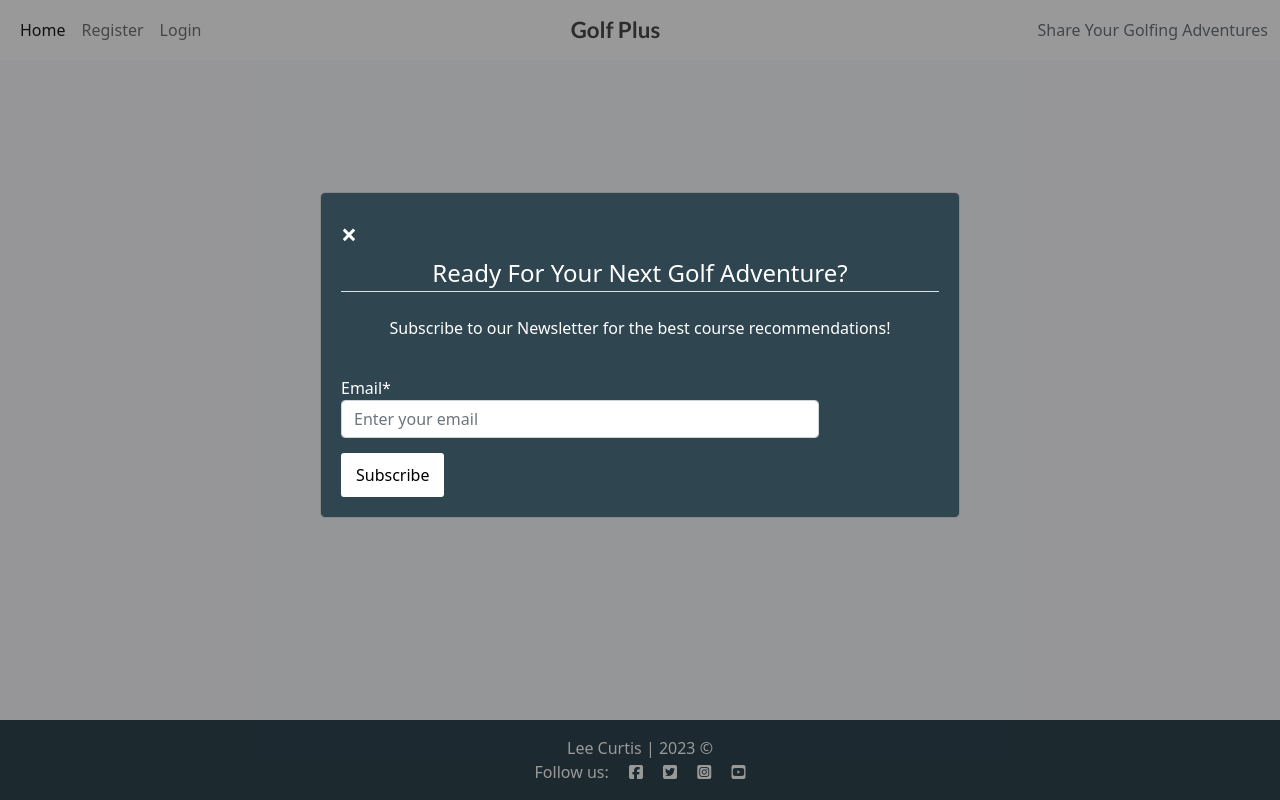
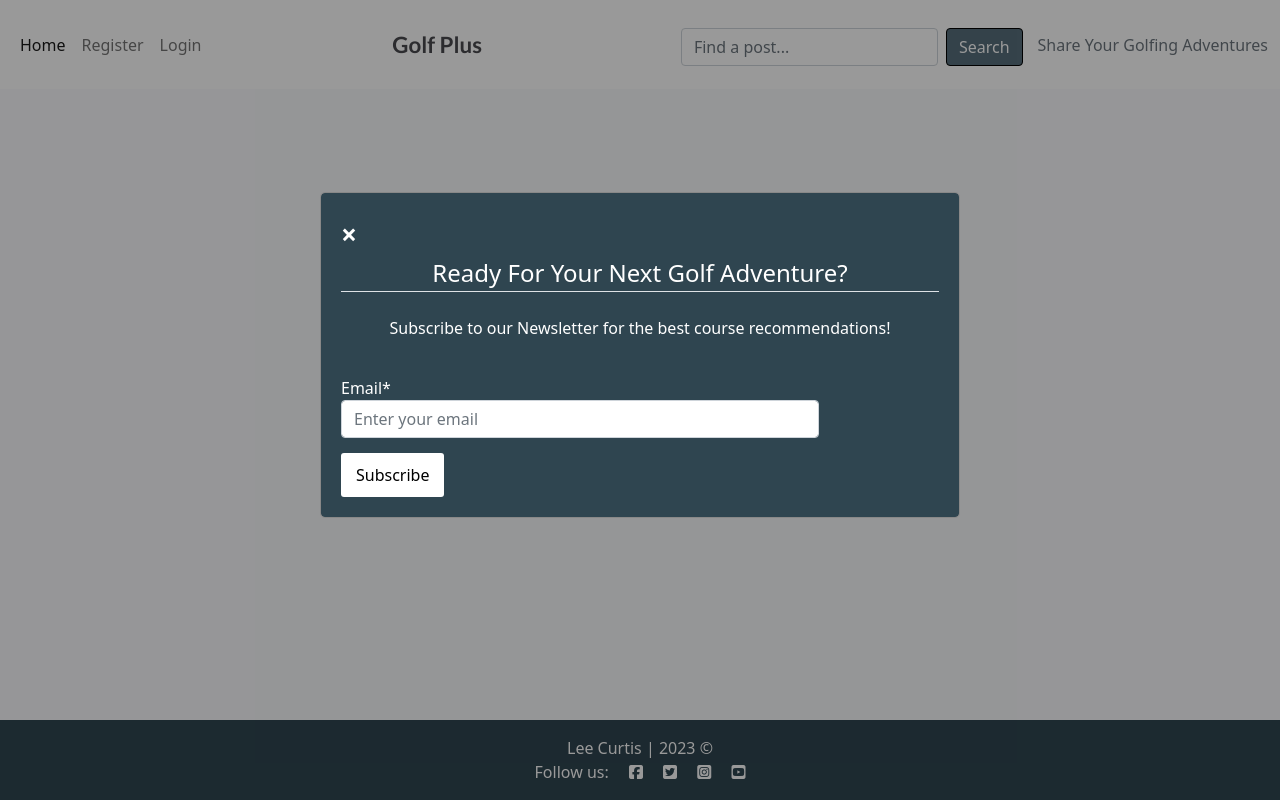
Before and after one commit to leec313/Golf-Plus, a Django app: page / in a window 1280 px wide. Run offline with Django 3.2, Linux system fonts and the light colour scheme; data that the repository does not hold is empty; some libraries are stand-ins or nearby versions.

Commit message:
Added search bar for posts
+view that allows searching posts+html&css for it in base.html

```diff
--- a/blog/views.py
+++ b/blog/views.py
@@ -13,6 +13,7 @@ from django.contrib import messages
 from django.contrib.auth.mixins import LoginRequiredMixin, UserPassesTestMixin
 from .models import Post, Comment, NewsletterSubscription
 from .forms import CommentForm, NewsletterSubscriptionForm
+from django.db.models import Q
 
 
 class PostListView(ListView):
@@ -33,6 +34,15 @@ class PostListView(ListView):
         context = super().get_context_data(**kwargs)
         context['form'] = NewsletterSubscriptionForm()
         return context
+
+    def get_queryset(self):
+        queryset = super().get_queryset()
+        search_query = self.request.GET.get('search', None)
+
+        if search_query:
+            queryset = queryset.filter(Q(title__icontains=search_query))
+
+        return queryset
 
 
 class PostDetailView(DetailView):
--- a/golfplus/urls.py
+++ b/golfplus/urls.py
@@ -30,6 +30,7 @@ urlpatterns = [
     path('summernote/', include('django_summernote.urls')),
     path('subscribe_newsletter/', subscribe_newsletter,
          name='subscribe_newsletter'),
+    path('posts/', PostListView.as_view(), name='post_list'),
     path('<slug:slug>/', PostDetailView.as_view(), name='post_detail'),
     path("accounts/", include("allauth.urls")),
     path('like/<slug:slug>', views.PostLike.as_view(), name='post_like'),
--- a/static/css/style.css
+++ b/static/css/style.css
@@ -235,3 +235,11 @@ input {
 ::placeholder {
     color: #fff;
 }
+
+.search-btn {
+    background-color: #586f7c;
+    color: #fff;
+    height: 38px;
+    margin-right: 15px;
+    border: 1px solid black;
+}
--- a/templates/base.html
+++ b/templates/base.html
@@ -32,10 +32,10 @@
                 aria-controls="navbarText" aria-expanded="false" aria-label="Toggle navigation">
                 <span class="navbar-toggler-icon"></span>
             </button>
-            <div class="collapse navbar-collapse" id="navbarText">
+            <div class="collapse navbar-collapse order-lg-1" id="navbarText">
                 <div class="d-flex flex-lg-row flex-column justify-content-between align-items-center w-100">
-                    <div class="d-flex">
-                        <ul class="navbar-nav justify-content-start">
+                    <div class="d-flex align-items-center">
+                        <ul class="navbar-nav">
                             <li class="nav-item">
                                 <a class="nav-link active" aria-current="page" href="{% url 'home' %}">Home</a>
                             </li>
@@ -56,19 +56,33 @@
                             {% endif %}
                         </ul>
                     </div>
-                    <div class="text-center align-self-start">
-                        <a class="navbar-brand d-none d-lg-block" href="{% url 'home' %}"><span class="brand">Golf
-                                Plus</span></a>
+                    <div class="d-flex align-items-center justify-content-center flex-grow-1">
+                        <!-- Centered Brand -->
+                        <div class="d-none d-lg-block mx-auto order-lg-2">
+                            <a class="navbar-brand" href="{% url 'home' %}">
+                                <span class="brand">Golf Plus</span>
+                            </a>
+                        </div>
                     </div>
-                    <div class="d-flex align-items-center d-none d-lg-block">
-                        <span class="navbar-text text-muted">
-                            Share Your Golfing Adventures
-                        </span>
+                    <div class="d-flex align-items-center">
+                        <form class="d-flex" method="get" action="{% url 'post_list' %}">
+                            <input class="form-control me-2" type="text" name="search" placeholder="Find a post...">
+                            <button class="btn search-btn" type="submit">Search</button>
+                        </form>
+                        <div class="d-flex align-items-center d-none d-lg-block">
+                            <span class="navbar-text text-muted">
+                                Share Your Golfing Adventures
+                            </span>
+                        </div>
                     </div>
                 </div>
             </div>
         </div>
     </nav>
+
+
+
+
 
     <div class="container">
         <div class="row">
--- a/templates/index.html
+++ b/templates/index.html
@@ -1,6 +1,5 @@
 {% extends "base.html" %}
 {% block content %}
-
 
 <div class="container-fluid">
     <div class="row">
```
